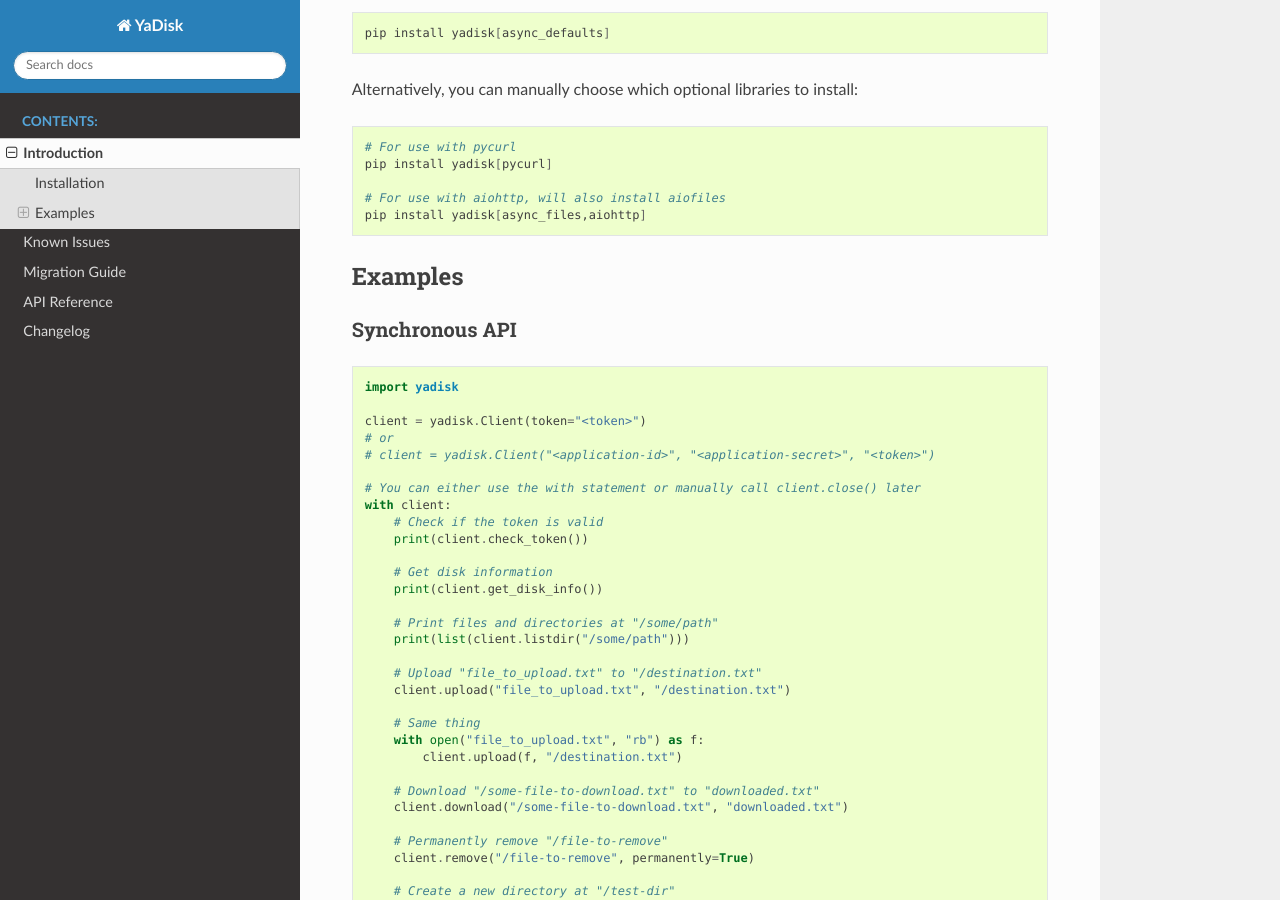
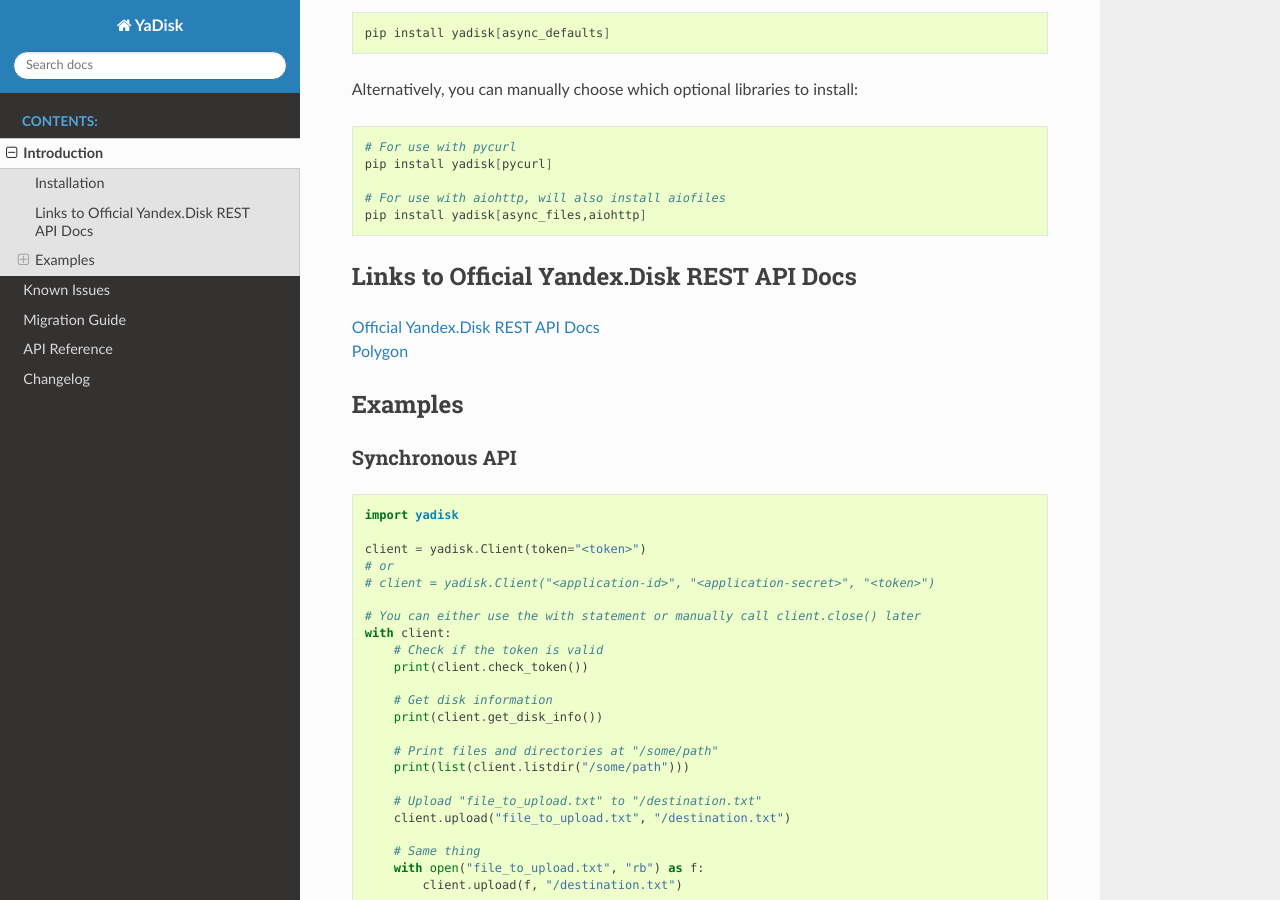
Before and after one commit to ivknv/yadisk, a Sphinx documentation site: the page built from docs/intro.rst, in a window 1280 px wide and 900 px high, scrolled down 638 px. Built offline with Sphinx 7.4.7 and the Read the Docs theme 3.1.0, drawn with Linux system fonts in a browser that asks for light colours.

Commit message:
Add links to the official API docs

```diff
--- a/docs/intro.rst
+++ b/docs/intro.rst
@@ -37,6 +37,12 @@
 
    # For use with aiohttp, will also install aiofiles
    pip install yadisk[async_files,aiohttp]
+
+Links to Official Yandex.Disk REST API Docs
+*******************************************
+
+| `Official Yandex.Disk REST API Docs <https://yandex.com/dev/disk/rest/>`__
+| `Polygon <https://yandex.com/dev/disk/poligon>`__
 
 Examples
 ********
```
